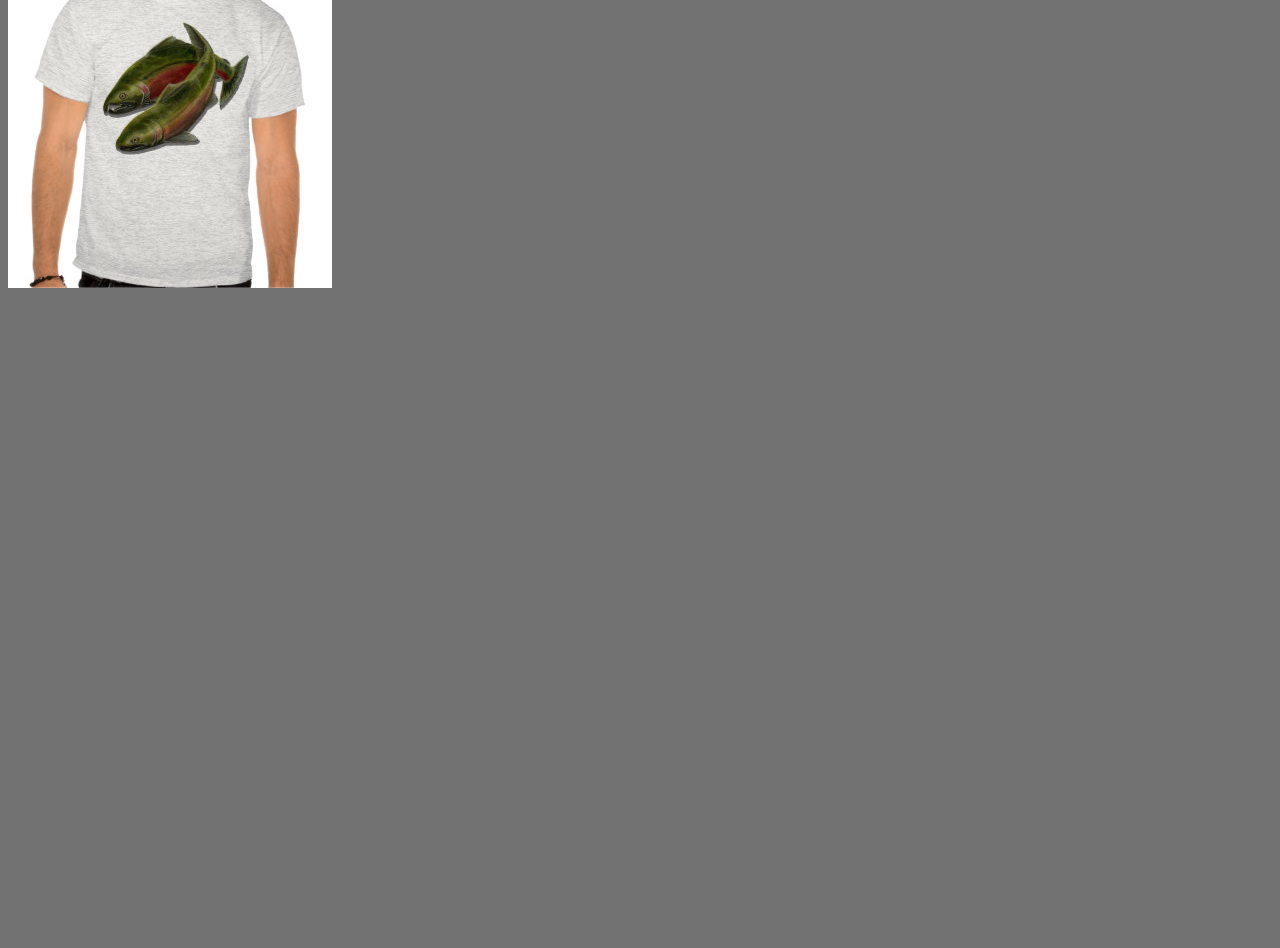
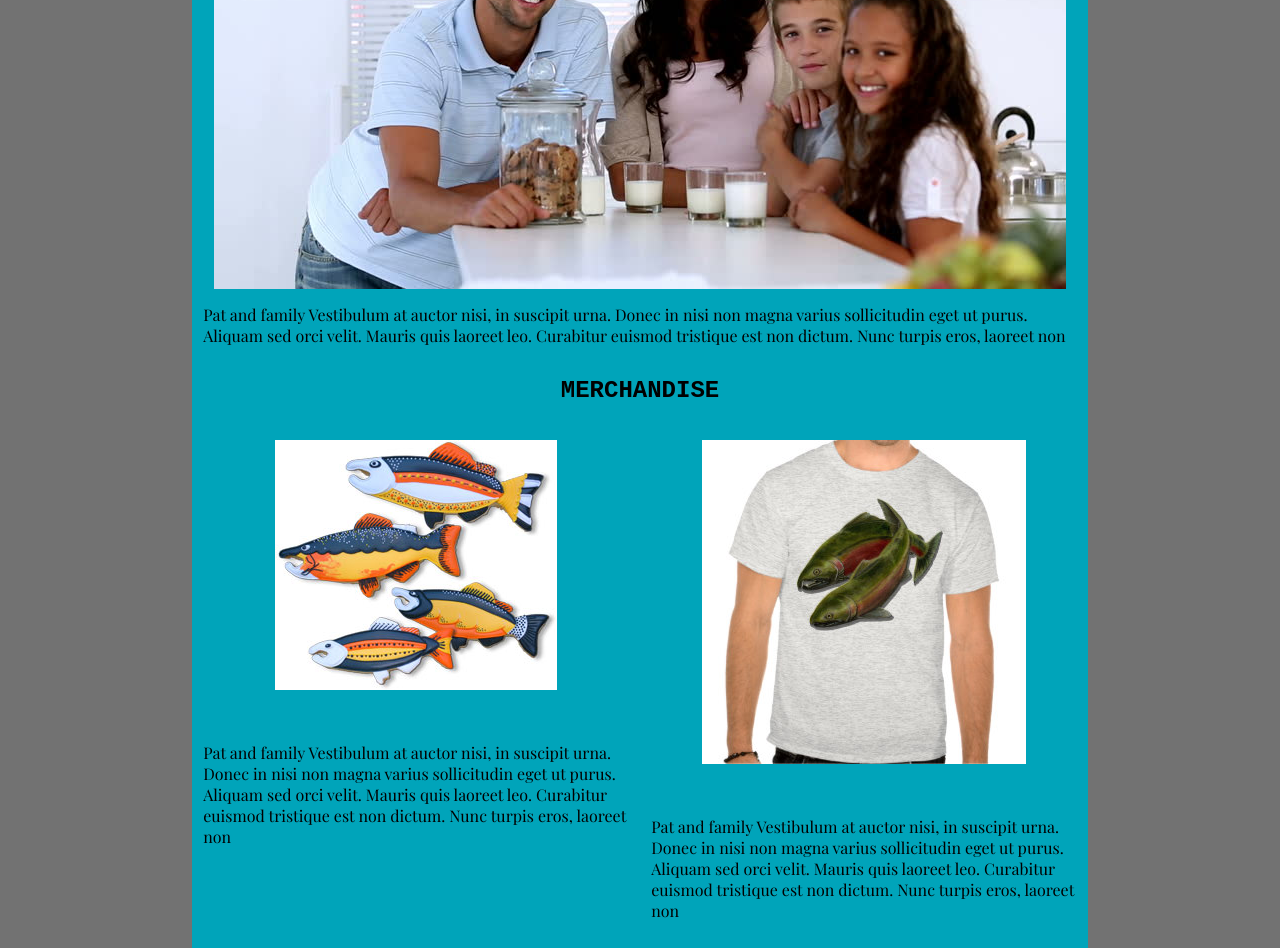
Before and after one commit to jbbd/cookie-stand, a plain HTML site: page index.html in a window 1280 px wide. Shown: the part 1029-1977 px from the top of the page. Before the commit the page ends 1329 px from the top, so only its background shows below. Drawn offline with nearby package versions, Linux system fonts and the light colour scheme; a web font is replaced by a local one.

Commit message:
added css touches

```diff
--- a/index.html
+++ b/index.html
@@ -3,11 +3,16 @@
 <head>
   <title>Pat's Salmon Cookie Stands</title>
   <link rel='stylesheet' type='text/css' href='styles/styles.css'>
+  <link href="https://fonts.googleapis.com/css?family=Playfair+Display|Shrikhand" rel="stylesheet">
 </head>
 <body>
+  <header>
     <img id='salmonPic' src="assets/salmon.png" alt="a salmon">
     <h1>Pat's Salmon Cookie Stands</h1>
     <h2>Reeling in Taste Since 2017</h2>
+  </header>
+  <main>
+    <h2>"A Taste You Won't Forget!"</h2>
     <p>Lorem ipsum dolor sit amet, consectetur adipiscing elit. Vivamus tortor eros,
       rutrum ac metus et, blandit iaculis felis. Nam ut nunc porta, congue tellus
       congue, laoreet nibh. Cras et est vestibulum, consectetur erat vitae, finibus
@@ -15,17 +20,35 @@
       facilisis a tortor et, vestibulum viverra lectus. Vestibulum tempus felis et
       lacus finibus, id ultricies ipsum mattis. Vestibulum at nisi lacinia, venenatis
       mi ut, suscipit augue. Aenean ornare, purus et tempus consequat, arcu lorem
-    commodo dolor, at tempus massa elit eu ex. Donec a rutrum quam.
+      commodo dolor, at tempus massa elit eu ex. Donec a rutrum quam.</p>
 
-    Vestibulum at auctor nisi, in suscipit urna. Donec in nisi non magna varius
+    <p>Vestibulum at auctor nisi, in suscipit urna. Donec in nisi non magna varius
       sollicitudin eget ut purus. Aliquam sed orci velit. Mauris quis laoreet leo.
       Curabitur euismod tristique est non dictum. Nunc turpis eros, laoreet non
       lorem eget, pharetra gravida augue. Praesent et ultricies urna, quis consequat
       metus. Lorem ipsum dolor sit amet, consectetur adipiscing elit. Donec volutpat
       mattis consectetur.</p>
+      <h2>ABOUT US</h2>
       <img src="assets/family.jpg" alt="A smiling family">
+      <p>Pat and family Vestibulum at auctor nisi, in suscipit urna. Donec in nisi non magna varius
+        sollicitudin eget ut purus. Aliquam sed orci velit. Mauris quis laoreet leo.
+        Curabitur euismod tristique est non dictum. Nunc turpis eros, laoreet non</p>
+      <div class="images">
+        <h2>MERCHANDISE</h2>
+        <div id="fishSchool">
           <img src="assets/fishies.jpg" alt="A school of fish">
+          <p>Pat and family Vestibulum at auctor nisi, in suscipit urna. Donec in nisi non magna varius
+            sollicitudin eget ut purus. Aliquam sed orci velit. Mauris quis laoreet leo.
+            Curabitur euismod tristique est non dictum. Nunc turpis eros, laoreet non</p>
+        </div>
+        <div id='fishShirt'>
           <img src="assets/shirt.jpg" alt='A shirt with a fish on it'>
+          <p>Pat and family Vestibulum at auctor nisi, in suscipit urna. Donec in nisi non magna varius
+            sollicitudin eget ut purus. Aliquam sed orci velit. Mauris quis laoreet leo.
+            Curabitur euismod tristique est non dictum. Nunc turpis eros, laoreet non</p>
+        </div>
+      </div>
+    <main>
 </body>
 <footer></footer>
 </html>
--- a/styles/styles.css
+++ b/styles/styles.css
@@ -1,3 +1,57 @@
 body{
   background-color: #727272;
+  margin:0;
 }
+/*+++++++++HEADER++++++++*/
+header{
+  text-align: center;
+  background-color: #ff8b31;
+  margin: 0;
+  padding: 1.2em 0 1.2em 0;
+}
+header h2{
+  margin-bottom: 0;
+}
+
+h1, h2{
+  font-family: 'Shrikhand', monospace;
+}
+
+h1{
+  font-size: 3em;
+}
+/*+++++++++END HEADER++++++++*/
+/*+++++++++MAIN CONTENT+++++++++++*/
+main{
+  margin:0 auto;
+  text-align: center;
+  width: 70%;
+  background: #00A4ba;
+  overflow: hidden;
+}
+
+p{
+  padding: .7rem;
+  margin-top: 0;
+  text-align: left;
+  font-family: 'Playfair Display', serif;
+}
+.images{
+  text-align: center;
+}
+.images img{
+  padding: 1em;
+  margin-bottom: 1.3em;
+}
+#fishSchool{
+  float:left;
+  width: 50%;
+  display: inline-block;
+}
+
+#fishShirt{
+  float:left;
+  width: 50%;
+  display: inline-block;
+}
+/*+++++++++END MAIN CONTENT+++++++++++*/
```
Lines whose indentation alone changed are shown as unchanged.
